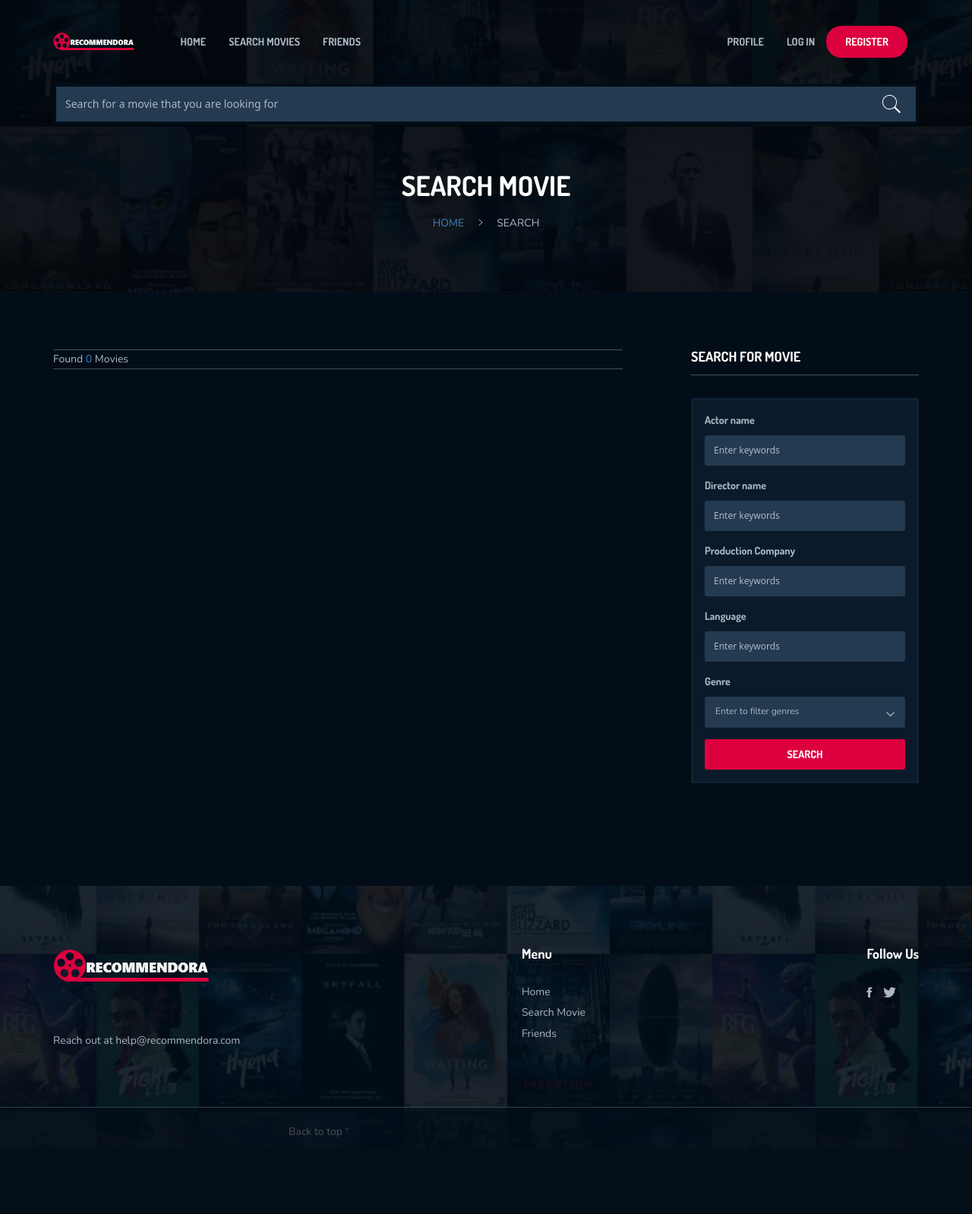
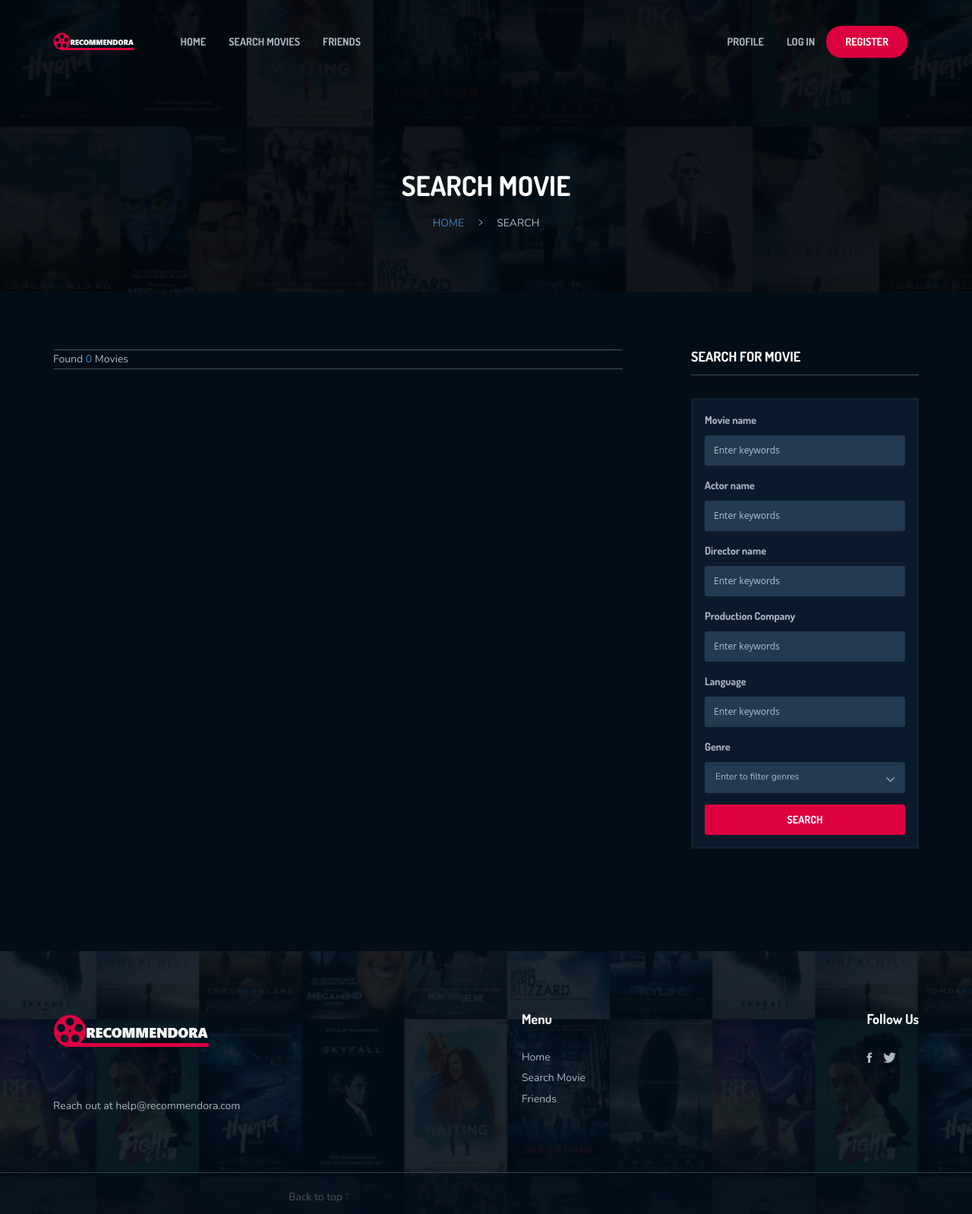
Before and after one commit to Rutvik-C/Recommendora, a Django app: page /search_movie/ in a window 1280 px wide. Shown: the whole page at 76% size. Before the commit the page ends 1497 px from the top, so only its background shows below. Run offline with Django 3.2, Linux system fonts and the light colour scheme; data that the repository does not hold is empty; parts of the project's set-up code (start-up, migrations or seed data) failed here and were passed over; some libraries are stand-ins or nearby versions.

Commit message:
Search bar fixed

```diff
--- a/main/templates/main/index.html
+++ b/main/templates/main/index.html
@@ -136,11 +136,6 @@
 				</div>
 			<!-- /.navbar-collapse -->
 	    </nav>
-
-	    <!-- top search form -->
-	    <div class="top-search autocomplete">
-					<input id="myInput" type="text" placeholder="Search for a movie that you are looking for">
-	    </div>
 	</div>
 </header>
 <!-- END | Header -->
--- a/main/templates/main/searchmovie.html
+++ b/main/templates/main/searchmovie.html
@@ -34,7 +34,9 @@
     height: 285px;
     object-fit: cover;
 }
-
+		a:hover {
+color: yellow;
+}
 		/*the container must be positioned relative:*/
 		.autocomplete {
 		  position: relative;
@@ -129,10 +131,6 @@
 			<!-- /.navbar-collapse -->
 	    </nav>
 
-	    <!-- top search form -->
-	    <div class="top-search autocomplete">
-					<input id="mySearch" type="text" placeholder="Search for a movie that you are looking for">
-	    </div>
 	</div>
 </header>
 <!-- END | Header -->
@@ -189,6 +187,10 @@
 							{% csrf_token %}
 
 							<div class="row">
+							<div class="col-md-12 form-it autocomplete">
+									<label>Movie name</label>
+									<input id="myMovie" name="actor" type="text" placeholder="Enter keywords">
+								</div>
 								<div class="col-md-12 form-it autocomplete">
 									<label>Actor name</label>
 									<input id="myActor" name="actor" type="text" placeholder="Enter keywords">
@@ -380,7 +382,7 @@
 
 
 	/*initiate the autocomplete function on the "myInput" element, and pass along the countries array as possible autocomplete values:*/
-	autocomplete(document.getElementById("mySearch"), movies);
+	autocomplete(document.getElementById("myMovie"), movies);
 	autocomplete(document.getElementById("myActor"), actors);
 	autocomplete(document.getElementById("myDirector"), directors);
 	autocomplete(document.getElementById("myProduction"), studios);
```
